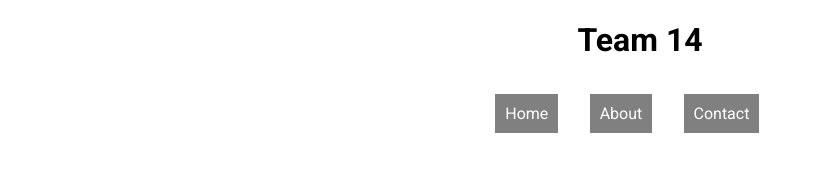
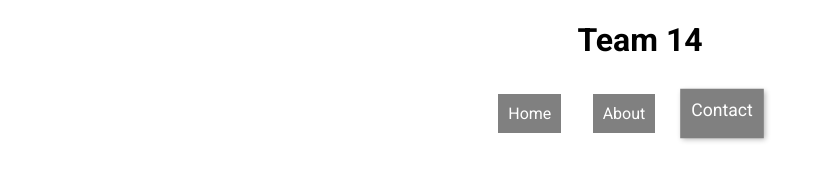
Before and after one commit to jjustinn53/jjustinn53.github.io, a plain HTML site: page lab1/contact.html in a window 1280 px wide. Shown: the top 188 px of the page, without its empty margins (0-823 px from the left). Drawn offline with Linux system fonts and the light colour scheme; a web font is replaced by a local one.

Commit message:
Made active page standout on navigation bar.

```diff
--- a/lab1/contact.html
+++ b/lab1/contact.html
@@ -28,6 +28,12 @@
             margin-bottom: 5%;
         }
 
+        .contact {
+            border: none;
+            scale: 1.1;
+            box-shadow: 2px 2px 5px rgba(0,0,0,0.3);
+        }
+
         a {
             margin-right: 2%;
             border-style: solid;
@@ -55,7 +61,7 @@
         <nav>
             <a href="index.html">Home</a>
             <a href="about.html">About</a>
-            <a href="contact.html">Contact</a>
+            <a href="contact.html" class="contact">Contact</a>
         </nav>
 
         <iframe src="https://docs.google.com/forms/d/e/1FAIpQLSeuNS2ahrN7YvAeFUV4v9YCPNzZu-6UwRYGt3JTBeDF-Vie9A/viewform?embedded=true" width="640" height="689" frameborder="0" marginheight="0" marginwidth="0">Loading…</iframe>
```
Also changed, not shown: lab1/about.html (+7 -1 lines), lab1/index.html (+7 -1 lines).
